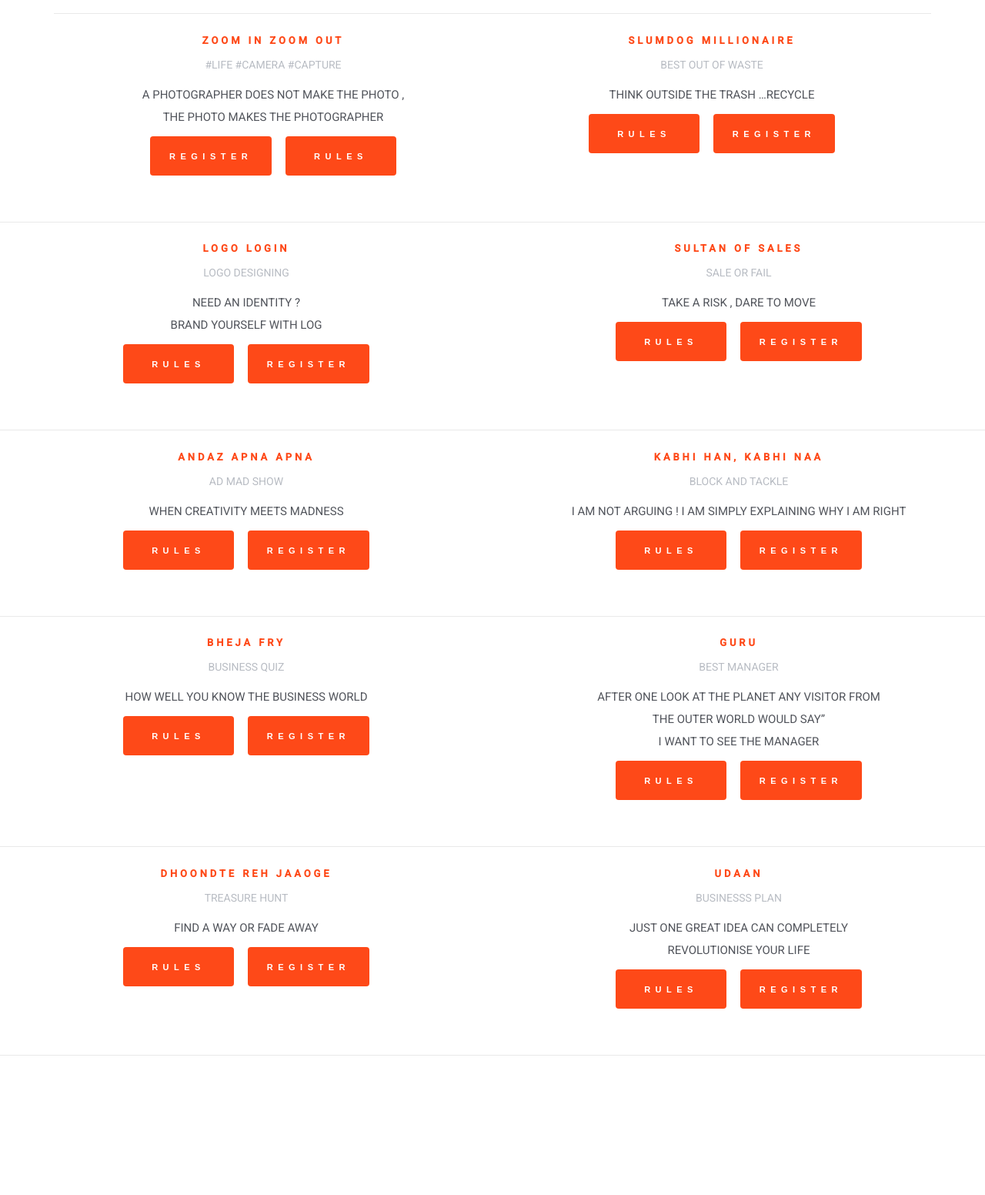
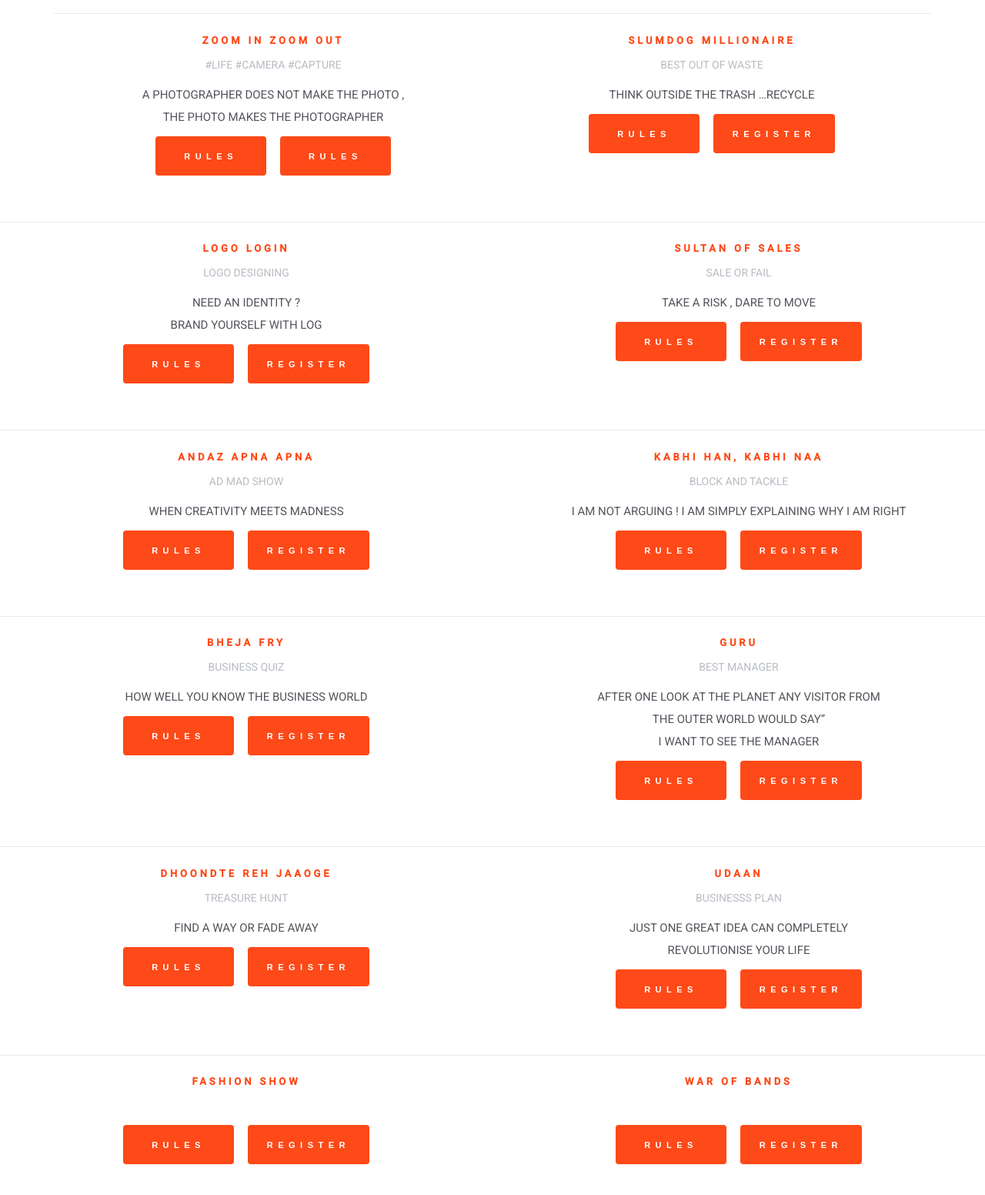
Before and after one commit to Shivang-Bhandari/parvaaz, a plain HTML site: page event.html in a window 1280 px wide. Shown: the part 728-2280 px from the top of the page at 77% size. Before the commit the page ends 2216 px from the top, so only its background shows below. Drawn offline with nearby package versions, Linux system fonts and the light colour scheme; a web font is replaced by a local one.

Commit message:
Pages Updated

```diff
--- a/event.html
+++ b/event.html
@@ -32,7 +32,7 @@
         <div class="header-wrapper">
             <div class="container">
                 <div class="col-sm-2 col-xs-12 navigation-header" style="padding:0;">
-                    <a href="#" class="logo">
+                    <a href="../index.html" class="logo">
                         <img src="assets/img/logo.png" alt="Logo" style="max-height:90px;">
                     </a>
                     <button class="navbar-toggle collapsed" data-toggle="collapse" data-target="#navigation" aria-expanded="false" aria-controls="navigation">
@@ -93,7 +93,7 @@
                     <p class="text-alt"><small>PURE ARTS</small></p>
                     <p class="about">A MINT OF CREATIVITY</p>
                     <button type="button" class="btn btn-ld" data-toggle="modal" data-target="#rangrasiya">RULES</button>
-                    <button type="button" class="btn btn-ld" data-toggle="modal" data-target="#rangrasiyaRegister">REGISTER</button>
+                    <button type="button" class="btn btn-ld" data-toggle="modal" data-target="#soloRegister">REGISTER</button>
 
                 </div>
             </div>
@@ -104,7 +104,7 @@
                     <p class="text-alt"><small>SINGING</small></p>
                     <p class="about">NO MUSIC , NO LIFE ; KNOW MUSIC , KNOW LIFE </p>
                     <button type="button" class="btn btn-ld" data-toggle="modal" data-target="#unplugged">RULES</button>
-                    <button type="button" class="btn btn-ld" data-toggle="modal" data-target="#unpluggedRegister">REGISTER</button>
+                    <button type="button" class="btn btn-ld" data-toggle="modal" data-target="#teamRegister">REGISTER</button>
                 </div>
             </div>
             <hr>
@@ -114,7 +114,7 @@
                     <p class="text-alt"><small>NUKKAD NATAK</small></p>
                     <p class="about">ONE STAGE ,COUNTLESS EMOTIONS</p>
                     <button type="button" class="btn btn-ld" data-toggle="modal" data-target="#nukkad">RULES</button>
-                    <a href="#" class="btn   btn-md" data-modal-link="0">Register</a>
+                    <button type="button" class="btn btn-ld" data-toggle="modal" data-target="#teamRegister">REGISTER</button>
 
                 </div>
             </div>
@@ -126,7 +126,7 @@
                     <p class="about">DANCE TO EXPRESS NOT TO IMPRESS</p>
                     <button type="button" class="btn btn-ld" data-toggle="modal" data-target="#nukkad">RULES</button>
 
-                    <a href="#" class="btn   btn-md" data-modal-link="0">Register</a>
+                    <button type="button" class="btn btn-ld" data-toggle="modal" data-target="#teamRegister">REGISTER</button>
 
                 </div>
             </div>
@@ -136,7 +136,7 @@
                     <h3 class="name">ZOOM IN ZOOM OUT</h3>
                     <p class="text-alt"><small>#LIFE #CAMERA #CAPTURE</small></p>
                     <p class="about">A PHOTOGRAPHER DOES NOT MAKE THE PHOTO ,<br> THE PHOTO MAKES THE PHOTOGRAPHER</p>
-                    <a href="#" class="btn   btn-md" data-modal-link="0">Register</a>
+                    <button type="button" class="btn btn-ld" data-toggle="modal" data-target="#zoom">RULES</button>
                     <button type="button" class="btn btn-ld" data-toggle="modal" data-target="#zoom">RULES</button>
                 </div>
             </div>
@@ -148,7 +148,7 @@
                     <p class="about">THINK OUTSIDE THE TRASH …RECYCLE</p>
                     <button type="button" class="btn btn-ld" data-toggle="modal" data-target="#nukkad">RULES</button>
 
-                    <a href="#" class="btn   btn-md" data-modal-link="0">Register</a>
+                    <button type="button" class="btn btn-ld" data-toggle="modal" data-target="#teamRegister">REGISTER</button>
 
                 </div>
             </div>
@@ -161,7 +161,7 @@
                 <p class="about">NEED AN IDENTITY ?<br> BRAND YOURSELF WITH LOG</p>
                 <button type="button" class="btn btn-ld" data-toggle="modal" data-target="#logo">RULES</button>
 
-                <a href="#" class="btn   btn-md" data-modal-link="0">Register</a>
+                <button type="button" class="btn btn-ld" data-toggle="modal" data-target="#soloRegister">REGISTER</button>
 
             </div>
         </div>
@@ -173,7 +173,7 @@
                 <p class="about">TAKE A RISK , DARE TO MOVE</p>
                 <button type="button" class="btn btn-ld" data-toggle="modal" data-target="#sultan">RULES</button>
 
-                <a href="#" class="btn   btn-md" data-modal-link="0">Register</a>
+                <button type="button" class="btn btn-ld" data-toggle="modal" data-target="#teamRegister">REGISTER</button>
 
             </div>
         </div>
@@ -185,7 +185,7 @@
                 <p class="text-alt"><small>AD MAD SHOW</small></p>
                 <p class="about">WHEN CREATIVITY MEETS MADNESS</p>
                 <button type="button" class="btn btn-ld" data-toggle="modal" data-target="#admad">RULES</button>
-                <a href="#" class="btn   btn-md" data-modal-link="0">Register</a>
+                <button type="button" class="btn btn-ld" data-toggle="modal" data-target="#teamRegister">REGISTER</button>
 
             </div>
         </div>
@@ -197,7 +197,7 @@
                 <p class="about">I AM NOT ARGUING ! I AM SIMPLY EXPLAINING WHY I AM RIGHT</p>
                 <button type="button" class="btn btn-ld" data-toggle="modal" data-target="#block">RULES</button>
 
-                <a href="#" class="btn   btn-md" data-modal-link="0">Register</a>
+                <button type="button" class="btn btn-ld" data-toggle="modal" data-target="#soloRegister">REGISTER</button>
 
             </div>
         </div>
@@ -210,7 +210,7 @@
                 <p class="about">HOW WELL YOU KNOW THE BUSINESS WORLD</p>
                 <button type="button" class="btn btn-ld" data-toggle="modal" data-target="#nukkad">RULES</button>
 
-                <a href="#" class="btn   btn-md" data-modal-link="0">Register</a>
+                <button type="button" class="btn btn-ld" data-toggle="modal" data-target="#teamRegister">REGISTER</button>
 
             </div>
         </div>
@@ -222,10 +222,9 @@
                 <p class="about">AFTER ONE LOOK AT THE PLANET ANY VISITOR FROM <br> THE OUTER WORLD WOULD SAY”<br> I WANT TO SEE THE MANAGER</p>
                 <button type="button" class="btn btn-ld" data-toggle="modal" data-target="#nukkad">RULES</button>
 
-                <a href="#" class="btn   btn-md" data-modal-link="0">Register</a>
+                <button type="button" class="btn btn-ld" data-toggle="modal" data-target="#soloRegister">REGISTER</button>
 
             </div>
-        </div>
         </div>
         <hr>
         <div class="col-sm-6">
@@ -235,7 +234,7 @@
                 <p class="about">FIND A WAY OR FADE AWAY</p>
                 <button type="button" class="btn btn-ld" data-toggle="modal" data-target="#nukkad">RULES</button>
 
-                <a href="#" class="btn   btn-md" data-modal-link="0">Register</a>
+                <button type="button" class="btn btn-ld" data-toggle="modal" data-target="#teamRegister">REGISTER</button>
 
             </div>
         </div>
@@ -247,12 +246,33 @@
                 <p class="about">JUST ONE GREAT IDEA CAN COMPLETELY <br> REVOLUTIONISE YOUR LIFE</p>
                 <button type="button" class="btn btn-ld" data-toggle="modal" data-target="#bplan">RULES</button>
 
-                <a href="#" class="btn   btn-md" data-modal-link="0">Register</a>
+                <button type="button" class="btn btn-ld" data-toggle="modal" data-target="#teamRegister">REGISTER</button>
 
             </div>
         </div>
+        <hr>
+        <div class="col-sm-6">
+            <div class="speaker">
+                <h3 class="name">FASHION SHOW</h3>
+                <p class="text-alt"><small></small></p>
+                <!-- <p class="about">JUST ONE GREAT IDEA CAN COMPLETELY <br> REVOLUTIONISE YOUR LIFE</p> -->
+                <button type="button" class="btn btn-ld" data-toggle="modal" data-target="#bplan">RULES</button>
+
+                <button type="button" class="btn btn-ld" data-toggle="modal" data-target="#teamRegister">REGISTER</button>
+
+            </div>
         </div>
-        <hr>
+        <div class="col-sm-6">
+            <div class="speaker">
+                <h3 class="name">WAR OF BANDS</h3>
+                <p class="text-alt"><small></small></p>
+                <!-- <p class="about">JUST ONE GREAT IDEA CAN COMPLETELY <br> REVOLUTIONISE YOUR LIFE</p> -->
+                <button type="button" class="btn btn-ld" data-toggle="modal" data-target="#bplan">RULES</button>
+
+                <button type="button" class="btn btn-ld" data-toggle="modal" data-target="#teamRegister">REGISTER</button>
+
+            </div>
+        </div>
     </section>
     <!-- Modal -->
 
@@ -314,13 +334,13 @@
         </div>
     </div>
 
-    <div id="unpluggedRegister" class="modal fade" role="dialog">
+    <div id="teamRegister" class="modal fade" role="dialog">
         <div class="modal-dialog modal-lg">
 
             <!-- Modal content-->
             <div class="modal-content">
                 <div class="modal-body">
-                    <iframe src="https://docs.google.com/forms/d/e/1FAIpQLSeLbnRV2UhN1lyx4RVJz_HmmII9ZECiFG7KqdCPGXe_c7SfIA/viewform?embedded=true" width="760" height="500" frameborder="0" marginheight="0" marginwidth="0">Loading...</iframe>
+                  <iframe src="https://docs.google.com/forms/d/e/1FAIpQLSdXNS3yyMEjCuhFsH_CnST_ECNzW-hLq4bfcWWo03dkAtfUVA/viewform?embedded=true" width="760" height="500" frameborder="0" marginheight="0" marginwidth="0">Loading...</iframe>
                 </div>
                 <div class="modal-footer">
                     <button type="button" class="btn btn-default" data-dismiss="modal">Close</button>
@@ -329,7 +349,20 @@
 
         </div>
     </div>
+    <div id="soloRegister" class="modal fade" role="dialog">
+        <div class="modal-dialog modal-lg">
 
+            <!-- Modal content-->
+            <div class="modal-content">
+                <div class="modal-body">
+                    <iframe src="https://docs.google.com/forms/d/e/1FAIpQLSeLbnRV2UhN1lyx4RVJz_HmmII9ZECiFG7KqdCPGXe_c7SfIA/viewform?embedded=true" width="760" height="500" frameborder="0" marginheight="0" marginwidth="0">Loading...</iframe>                </div>
+                <div class="modal-footer">
+                    <button type="button" class="btn btn-default" data-dismiss="modal">Close</button>
+                </div>
+            </div>
+
+        </div>
+    </div>
 
 
     <div id="nukkad" class="modal fade" role="dialog">
```
Also changed, not shown: index.html (+4 -22 lines).
